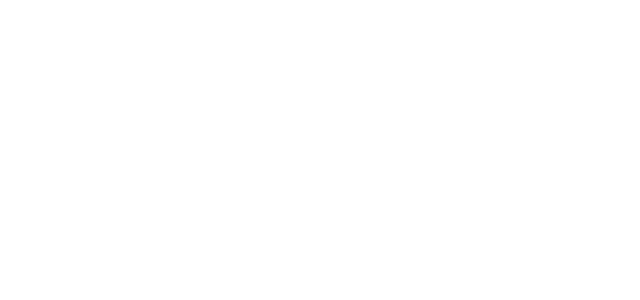
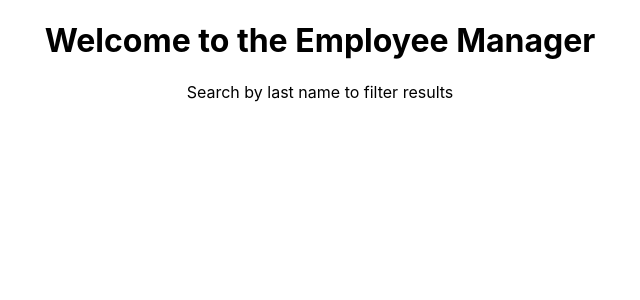
Before and after one commit to ehoversten/react_employee_tracker, a React (Create React App) app: page / in a window 1280 px wide. Shown: the top 300 px of the page, without its empty margins (320-960 px from the left). Built offline with nearby package versions, Linux system fonts and the light colour scheme.

Commit message:
added Nav component

```diff
--- a/src/App.js
+++ b/src/App.js
@@ -1,10 +1,11 @@
 import React from 'react';
 import './App.css';
+import Nav from './components/Nav';
 
 function App() {
   return (
     <div className="App">
-
+      <Nav />
     </div>
   );
 }
--- a/src/components/Nav/index.js
+++ b/src/components/Nav/index.js
@@ -0,0 +1,15 @@
+import React from 'react';
+
+function Nav() {
+    return (
+        <div className="navigation">
+            <div className="nav-container">
+                <h1>Welcome to the Employee Manager</h1>
+                <p>Search by last name to filter results</p>
+            </div>
+        </div>
+    )
+}
+
+
+export default Nav;
```
